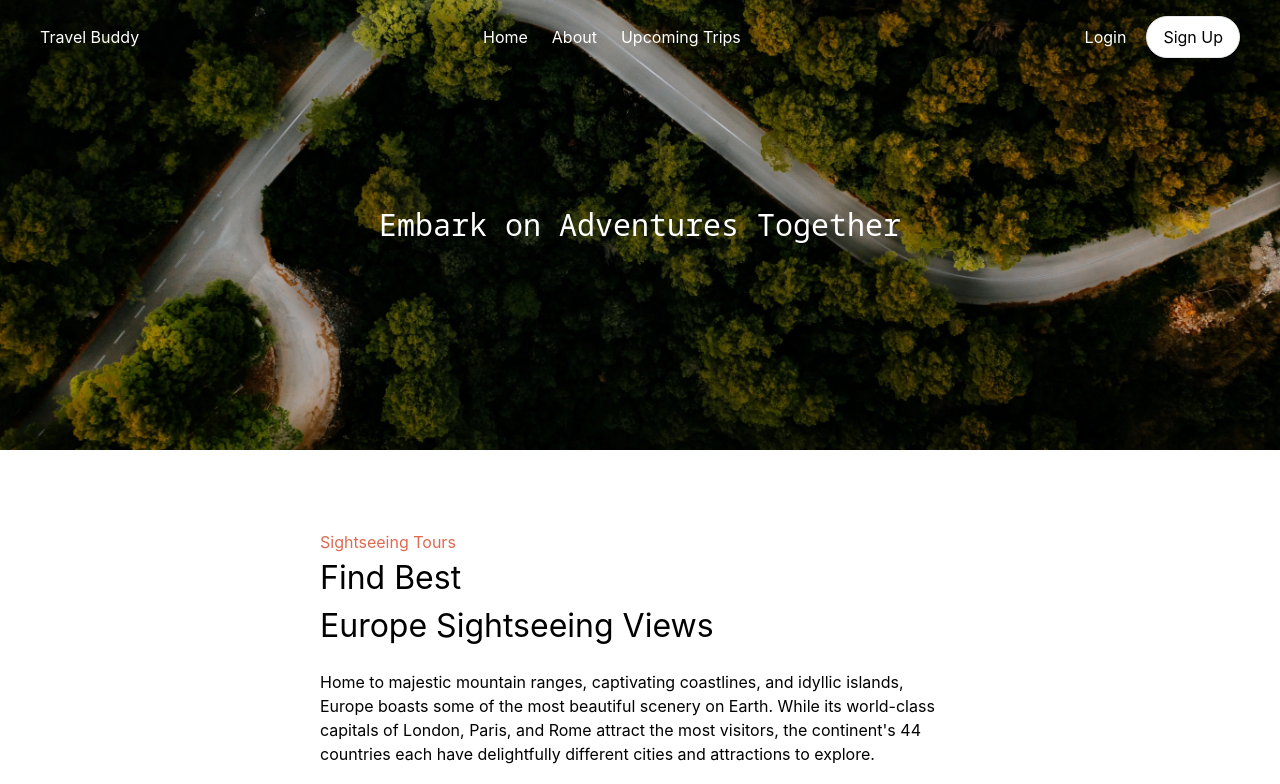
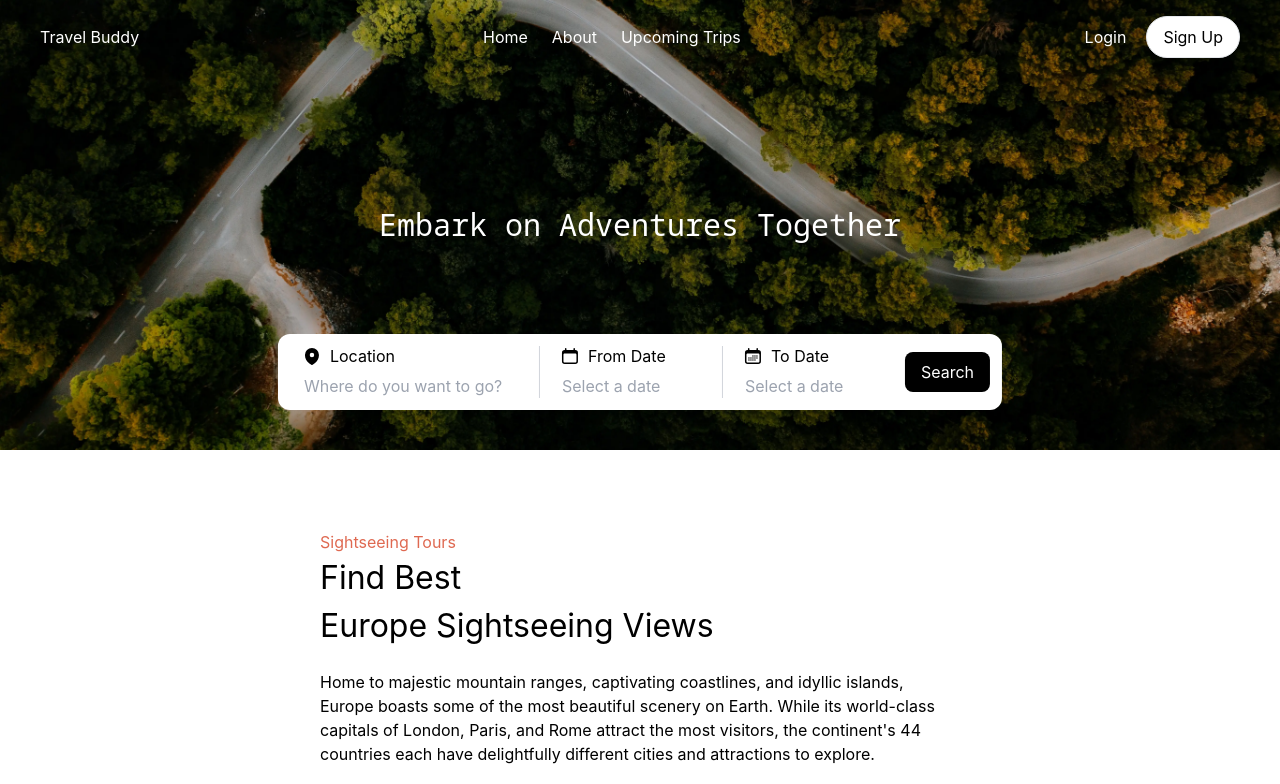
Before and after one commit to Kanav-Arora/tripzip, a React (Create React App) app in the folder frontend/: page / in a window 1280 px wide. Shown: the top 784 px of the page. Built offline with nearby package versions, Linux system fonts and the light colour scheme.

Commit message:
Suggested changes for PR#7

```diff
--- a/frontend/src/components/Footer/Footer.js
+++ b/frontend/src/components/Footer/Footer.js
@@ -1,4 +1,5 @@
 import React from 'react'
+
 import { NavLink } from 'react-router-dom';
 
 export default function Footer() {
--- a/frontend/src/components/Header/Header.js
+++ b/frontend/src/components/Header/Header.js
@@ -1,6 +1,8 @@
 import React from 'react'
+
+import { useLocation } from 'react-router-dom'
+
 import { ImgWithFallback } from '../../assets/utilities'
-import { useLocation } from 'react-router-dom'
 import InputDialog from '../Home/InputDialog'
 import NavBar from '../NavBar/NavBar'
 
@@ -18,7 +20,7 @@ export default function Header() {
             <div className="relative overlay-text top-1/2 left-1/2">
                 <p className="text-white text-center text-3xl mobile:text-xl">Embark on Adventures Together</p>
             </div>
-            <isHome InputDialog />
+            {isHome && <InputDialog />}
         </div>
     )
 }
--- a/frontend/src/components/Home/Home.js
+++ b/frontend/src/components/Home/Home.js
@@ -1,4 +1,5 @@
 import { React, useEffect } from 'react'
+
 import SectionA from './SectionA'
 import SectionB from './SectionB';
 import SectionC from './SectionC';
--- a/frontend/src/components/Home/InputDialog.js
+++ b/frontend/src/components/Home/InputDialog.js
@@ -1,6 +1,6 @@
 import React from 'react'
+
 import { LocationPinMini as LocationIcon, CalendarMini as CalendarIcon, CalendarFilledMini as CalendarFilledIcon } from '../../assets/ext-icon'
-
 
 export default function InputDialog() {
     return (
--- a/frontend/src/components/Home/SectionC.js
+++ b/frontend/src/components/Home/SectionC.js
@@ -1,4 +1,5 @@
 import React from 'react'
+
 import { CalendarMini as Calendar, PersonMini as Person } from '../../assets/ext-icon.jsx'
 
 export default function SectionC() {
--- a/frontend/src/components/Home/index.js
+++ b/frontend/src/components/Home/index.js
@@ -1,9 +1,3 @@
 import Home from './Home'
-import Header from '../Header';
-import Footer from '../Footer'
-import {
-    Routes, Route
-} from "react-router-dom";
-
 
 export default Home;
--- a/frontend/src/components/PageNotFound/PageNotFound.js
+++ b/frontend/src/components/PageNotFound/PageNotFound.js
@@ -1,4 +1,5 @@
 import React from 'react'
+
 import { Link } from 'react-router-dom';
 
 export default function PageNotFound() {
--- a/frontend/src/components/Team/Team.js
+++ b/frontend/src/components/Team/Team.js
@@ -1,4 +1,5 @@
 import React from 'react'
+
 import { ImgWithFallback } from '../../assets/utilities';
 
 export default function Team() {
--- a/frontend/src/components/Team/index.js
+++ b/frontend/src/components/Team/index.js
@@ -1,3 +1,3 @@
-import React from 'react';
 import Team from './Team'
+
 export default Team;
--- a/frontend/src/routes/Router.js
+++ b/frontend/src/routes/Router.js
@@ -1,19 +1,19 @@
-import Home from '../components/Home'
-import Team from '../components/Team';
-import PageNotFound from '../components/PageNotFound'
-// Layout
-import Landing from '../layout/Landing';
 import {
     Routes, Route
 } from "react-router-dom";
+
+import Home from '../components/Home'
+import Landing from '../layout/Landing';
+import PageNotFound from '../components/PageNotFound'
+import Team from '../components/Team';
 
 export default function Router() {
     return (
         <>
             <Routes>
-                <Route path="/" element={<Landing />}>
-                    <Route path='/' element={<Home />} />
-                    <Route path='/team' element={<Team />} />
+                <Route exact path="/" element={<Landing />}>
+                    <Route exact path='/' element={<Home />} />
+                    <Route exact path='/team' element={<Team />} />
                 </Route>
                 <Route path='*' element={<PageNotFound />} />
             </Routes>
```
Also changed, not shown: frontend/src/components/PageNotFound/index.js (line endings or trailing spaces).
